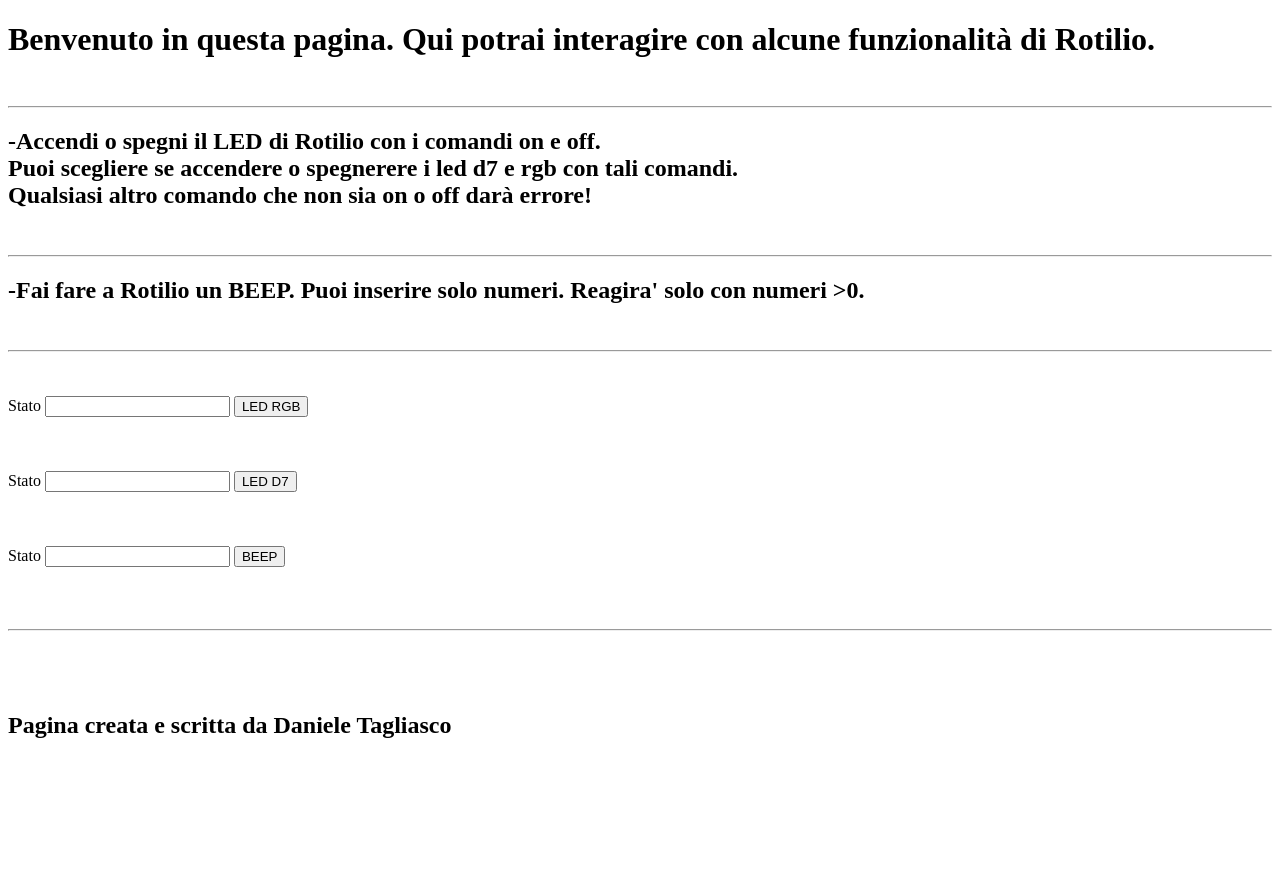
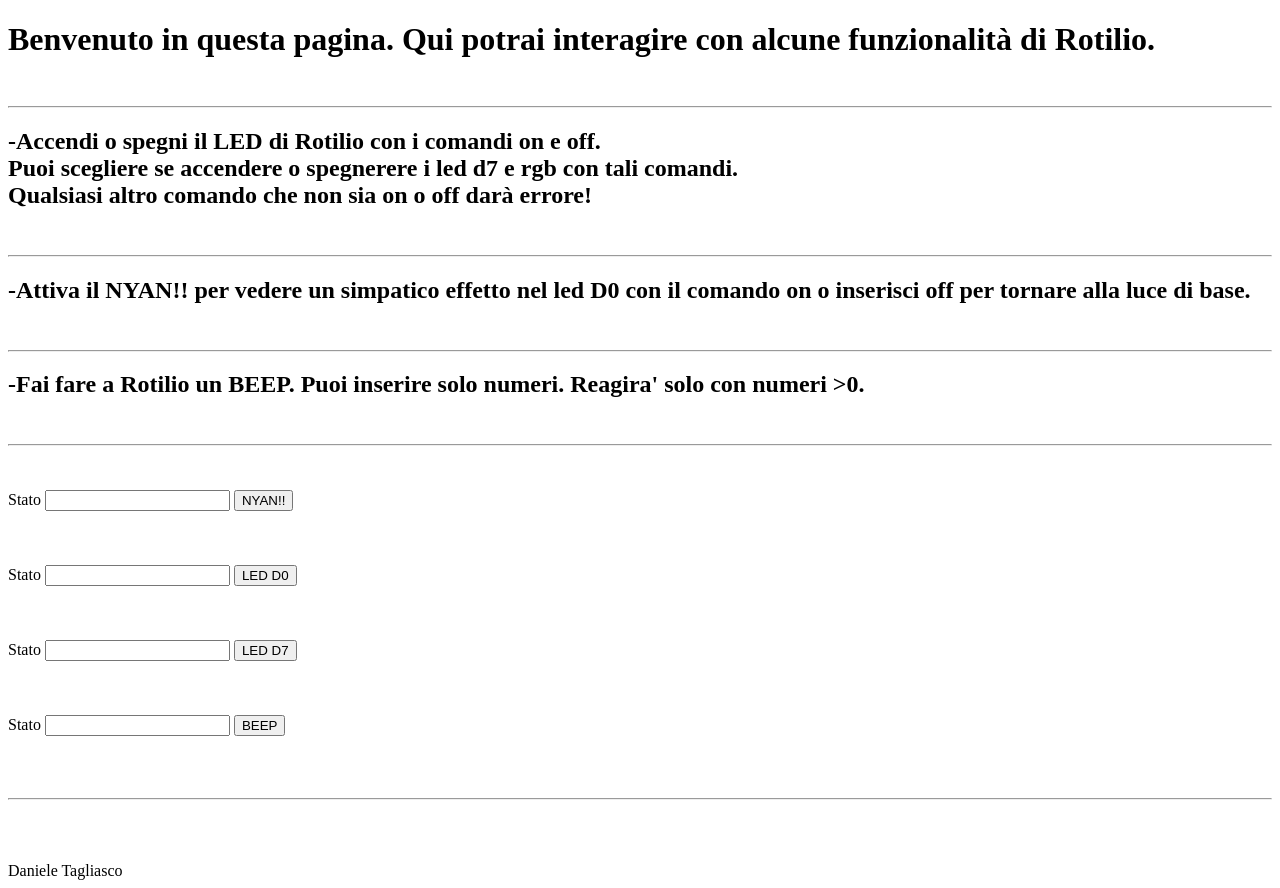
Before and after one commit to Onide90/Rotilio-App, a plain HTML site: page index.html in a window 1280 px wide. Before the commit the page ends 800 px from the top, so only its background shows below. Drawn offline with Linux system fonts and the light colour scheme.

Commit message:
Update index.html

```diff
--- a/index.html
+++ b/index.html
@@ -5,91 +5,6 @@
     <meta name="viewport" content="width=device-width, initial-scale=1.0">
     <meta http-equiv="X-UA-Compatible" content="ie=edge">
     <title>Progetto Rutilio ITS 2019</title>
-    <script type="text/javascript">
-<!--
-var loadingmessage = 'Processing...';
-function setAjax(){
-   var xmlHttp;
-   try{
-      xmlHttp=new XMLHttpRequest(); // Firefox, Opera 8.0+, Safari
-      return xmlHttp;
-   }
-   catch (e){
-      try{
-         xmlHttp=new ActiveXObject("Msxml2.XMLHTTP"); // Internet Explorer
-         return xmlHttp;
-      }
-      catch (e){
-         try{
-            xmlHttp=new ActiveXObject("Microsoft.XMLHTTP");
-            return xmlHttp;
-         }
-         catch (e){
-            alert("Your browser does not support AJAX!");
-            return false;
-         }
-     }
-   }
-}
-function myAjax(f, url, myDivToChange) {
-   var poststr = getFormValues(f);
-    postData(url, poststr, myDivToChange);
-}
-function postData(url, parameters, myDivToChange2){
-   var xmlHttp = setAjax();
-   xmlHttp.onreadystatechange =  function(){
-      if(xmlHttp.readyState > 0 && xmlHttp.readyState < 4){
-          document.getElementById(myDivToChange2).innerHTML=loadingmessage;
-      }
-      if (xmlHttp.readyState == 4) {
-             // this is where the magic occcurs
-
-          var myJsonObject = JSON.parse(xmlHttp.responseText);
-
-
-           //document.getElementById(myDivToChange2).innerHTML=xmlHttp.responseText+' data sent was '+parameters;
-
-           document.getElementById(myDivToChange2).innerHTML= myJsonObject.return_value;
-
-
-
-      }
-   }
-   xmlHttp.open("POST", url, true);
-   xmlHttp.setRequestHeader("Content-type", "application/x-www-form-urlencoded");
-   xmlHttp.send(parameters);
-}
-function getFormValues(fobj){
-   var str = "";
-   var valueArr = null;
-   var val = "";
-   var cmd = "";
-   for(var i = 0;i < fobj.elements.length;i++){
-      switch(fobj.elements[i].type){
-         case "text":
-            str += fobj.elements[i].name +"=" + escape(fobj.elements[i].value) + "&";
-            break;
-         case "password":
-            str += fobj.elements[i].name +"=" + escape(fobj.elements[i].value) + "&";
-            break;
-         case "textarea":
-            str += fobj.elements[i].name +"=" + escape(fobj.elements[i].value) + "&";
-            break;
-         case "select-one":
-             str += fobj.elements[i].name +"=" + fobj.elements[i].options[fobj.elements[i].selectedIndex].value + "&";
-             break;
-     }
-   }
-   str = str.substr(0,(str.length - 1));
-   return str;
-}
-function sendToParticle(myIn){
-    document.all.myParameter.value = myIn
-    document.myForm.action = 'https://api.particle.io/v1/devices/' + document.all.myDeviceId.value + '/' + document.all.myFunctionName.value
-    myAjax(document.all.myCoolForm, document.myForm.action, 'myDivId')
-
-}
-//--></script>
 </head>
 <body>
     <h1 id="titolo">Benvenuto in questa pagina. Qui potrai interagire con alcune funzionalità di Rotilio.</h1><br>
@@ -98,15 +13,21 @@ function sendToParticle(myIn){
         Puoi scegliere se accendere o spegnerere i led d7 e rgb con tali comandi.<br>
         Qualsiasi altro comando che non sia on o off darà errore!</h2><br>
         <hr>
+        <h2>-Attiva il NYAN!! per vedere un simpatico effetto nel led D0 con il comando on o
+            inserisci off per tornare alla luce di base.</h2><br><hr>
     <h2>-Fai fare a Rotilio un BEEP. Puoi inserire solo numeri. Reagira' solo con numeri >0.
     </h2>
 <br>
 <hr>
 <br><br>
+<form action="https://api.particle.io/v1/devices/3a001a001447363336383438/nyan?access_token=e8a948103b6a9de8b5ab1e158fa497ff7ac1b33f" method="POST">
+    <label for="stato">Stato  </label>
+    <input id='stato' type="text" name="arg">
+    <button type="submit">NYAN!!</button></form><br><br><br>
 <form action="https://api.particle.io/v1/devices/3a001a001447363336383438/rgbLed?access_token=e8a948103b6a9de8b5ab1e158fa497ff7ac1b33f" method="POST">
     <label for="stato">Stato </label>
     <input id='stato' type="text" name="arg">
-    <button type="submit">LED RGB</button>
+    <button type="submit">LED D0</button>
 </form><br><br><br>
 <form action="https://api.particle.io/v1/devices/3a001a001447363336383438/d7?access_token=e8a948103b6a9de8b5ab1e158fa497ff7ac1b33f" method="POST">
     <label for="stato">Stato  </label>
@@ -120,7 +41,9 @@ function sendToParticle(myIn){
     <br><br><br><br>
     <hr>
     <br><br><br>
-    <h2>Pagina creata e scritta da Daniele Tagliasco</h2>
+    <author email="daniele.tagliasco.its2019@gmail.com">
+        Daniele Tagliasco
+    </author>
 </form>
 </body>
 </html>
```
